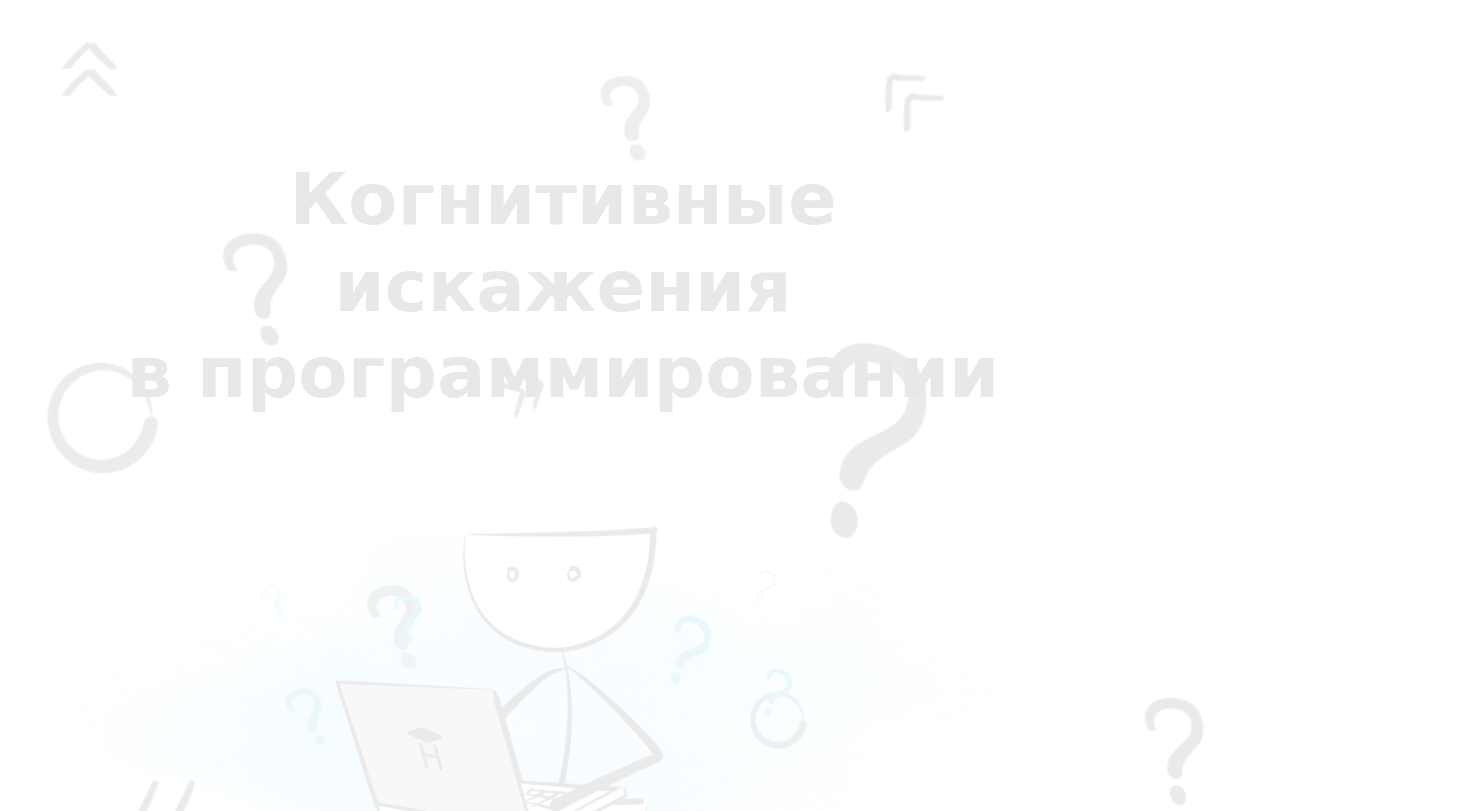
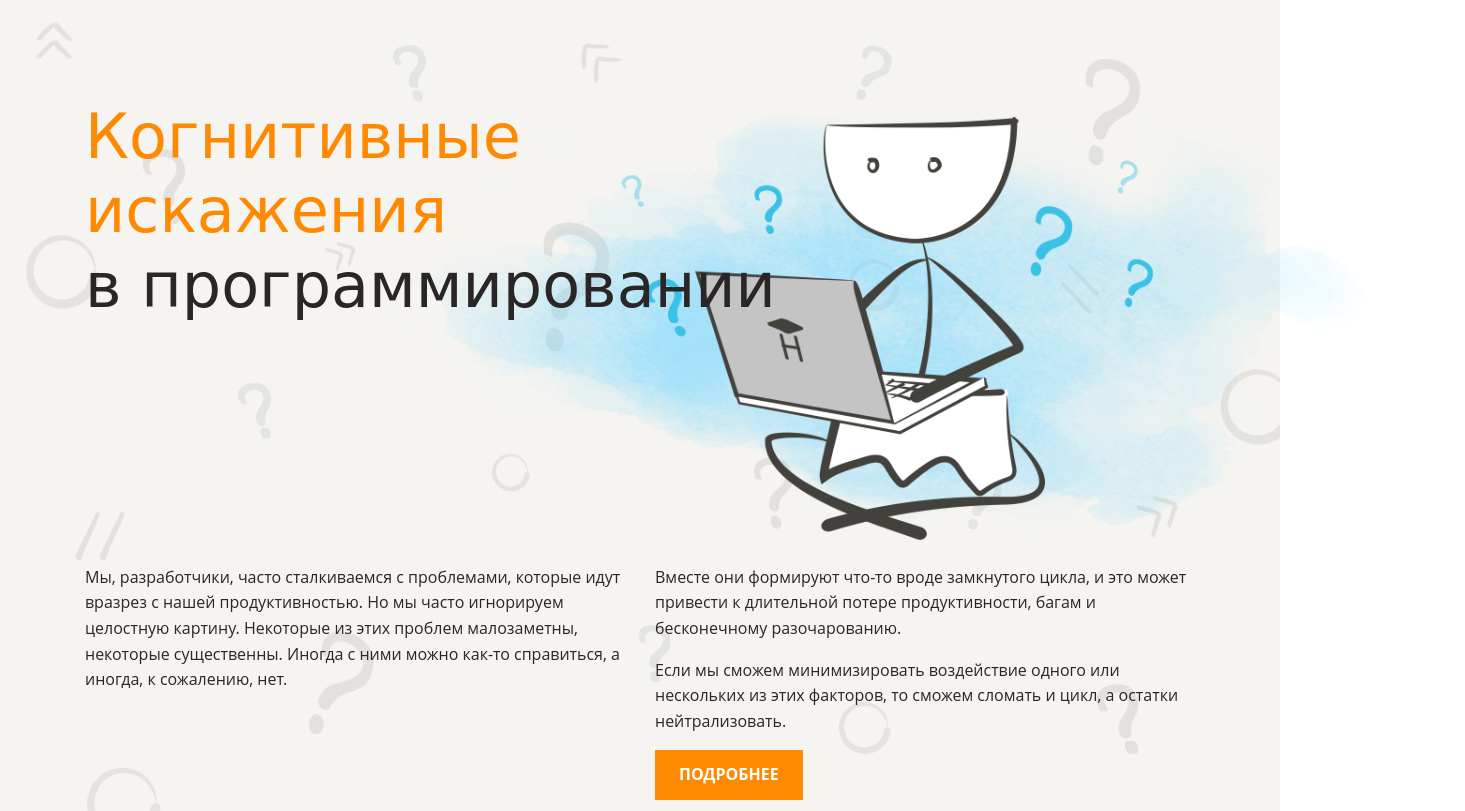
Before and after one commit to princess-cosmos/layout-designer-project-58, a website: page src/index.html in a window 1280 px wide. Shown: the top 811 px of the page, 1465 px wide, since content can reach past the window. Drawn offline with Linux system fonts and the light colour scheme.

Commit message:
fix src/styles/style.css

```diff
--- a/src/styles/style.css
+++ b/src/styles/style.css
@@ -11,24 +11,70 @@
   --blue: #1085c5;
 }
 
-@import url('https://fonts.googleapis.com/css2?family=Neucha&family=Open+Sans&display=swap');
+@import url('https://fonts.googleapis.com/css2?family=Neucha&family=Open+Sans:wght@300;400;700&display=swap');
 
 html {
   font-family: 'Open Sans', sans-serif;
   font-size: 16px;
+  font-weight: 400;
   line-height: 1.6em;
   color: var(--dark);
+}
+
+* {
+  box-sizing: border-box;
+}
+
+body {
+  margin: 0;
+  padding: 0;
+
+  overflow-x: hidden;
 }
 
 h1,
 h2,
 h3 {
-  font-family: 'Neucha', cursive;
+  margin: 0;
+  padding: 0;
+
+  font-weight: inherit;
+}
+
+.bg-image {
+  position: relative;
+}
+
+.bg-image::before {
+  position: absolute;
+
+  background-image: url("../img/background.png");
+  background-repeat: no-repeat;
+  background-size: cover;
+  opacity: 0.1;
+
+  width: 100%;
+  height: 100%;
+
+  content: "";
+}
+
+h1,
+h2,
+h3,
+h4 {
+  z-index: 1;
+
+  margin: 0;
+
+  color: var(--main);
+  font-family: "Neucha", cursive;
   line-height: 1.2em;
 }
 
 h1 {
-  font-size: 72px;
+  color: #fe8a02;
+  font-size: 62px;
 }
 
 h2 {
@@ -39,30 +85,65 @@ h3 {
   font-size: 34px;
 }
 
-.bg-image {
-  background-image: url("../img/background.png");
-  background-repeat: no-repeat;
-  background-size: cover;
-  opacity: 0.1;
-
-  width: 100%;
-  height: 100%;
+.main-image {
+  height: 525px;
+  position: absolute;
+  top: 55px;
+  right: -270px;
 }
 
 .conteiner {
+  position: relative;
+
+  display: flex;
+  flex-direction: column;
+  justify-content: space-between;
+
   max-width: 1110px;
-  text-align: center;
+  min-height: 900px;
 
+  margin: 0 auto;
   padding: 100px 0;
 }
 
+.row {
+display: flex;
+justify-content: space-between;
+}
 
+.count {
+  gap: 30px;
+}
 
+.btn {
+  display: inline-block;
+  padding: 0.75rem 1.5rem;
 
+  color: var(--white);
 
+  font-weight: 700;
 
-.hello {
-  display: block;
+  text-transform: uppercase;
 
-  color: #fff;
+  background-color: var(--main);
+
+  cursor: pointer;
 }
+
+a {
+  text-decoration: none;
+  font-weight: bold;
+
+}
+
+.text-dark {
+  color: var(--dark);
+}
+
+.width-50 {
+  flex-basis: 50%;
+}
+
+.bg-light {
+  background: var(--light);
+}
```
